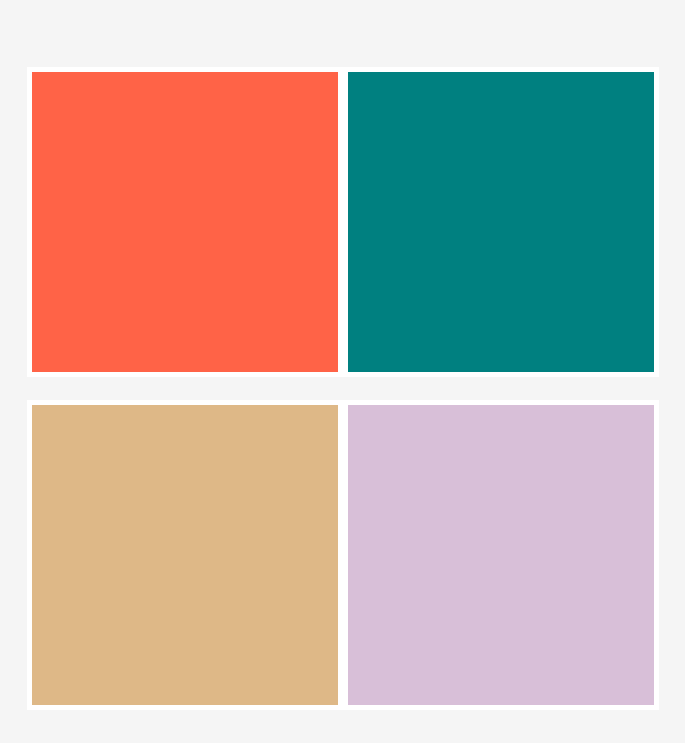
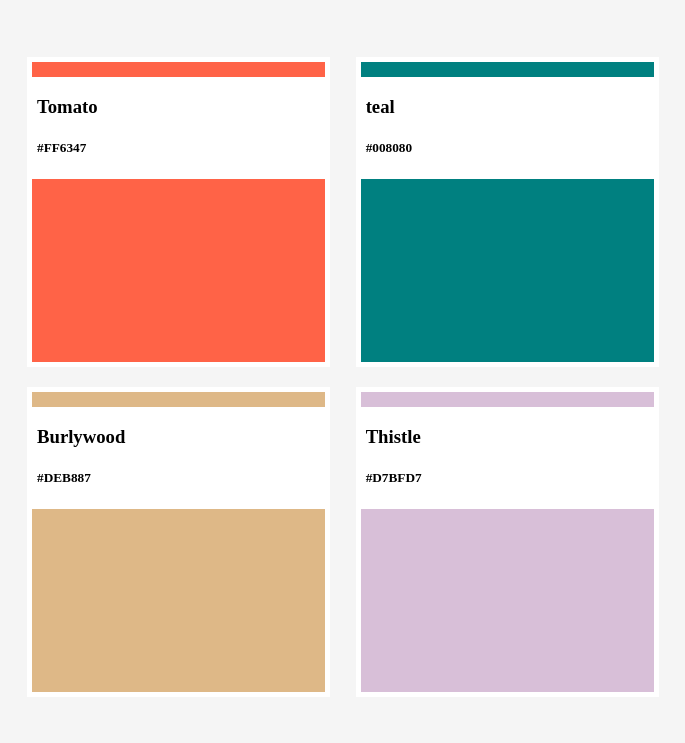
Before and after one commit to SinnNu/Web2, a plain HTML site: page practice all.html in a window 1280 px wide. Shown: the part 69-812 px from the top of the page, without its empty margins (297-982 px from the left). Drawn offline with Linux system fonts and the light colour scheme.

Commit message:
Final practice part 3.12~3.16

```diff
--- a/practice all.css
+++ b/practice all.css
@@ -33,18 +33,19 @@ body {
   align-items: center;
 }
 h1 {
-  margin-bottom: 60px;
+  margin-bottom: 50px;
 }
 section {
   margin: 10px auto;
   width: 50%;
   display: flex;
-  justify-content: space-around;
+  justify-content: space-between;
   flex-wrap: wrap;
 }
 .color {
   position: relative;
-  width: 50%;
+  width: 48%;
+  margin-bottom: 20px;
 }
 .qwer {
   height: 300px;
@@ -62,12 +63,11 @@ section {
 .color:last-child .qwer {
   background-color: thistle;
 }
-
 .wert {
   background-color: white;
   width: 100%;
   position: absolute;
   top: 20px;
+  padding: 0 10px;
   box-sizing: border-box;
-  padding: 0px 10px;
 }
--- a/practice all.html
+++ b/practice all.html
@@ -26,27 +26,31 @@
     <section>
       <article class="color">
         <div class="qwer"></div>
-        <div class="wert"></div>
-        <h3></h3>
-        <h5></h5>
+        <div class="wert">
+          <h3>Tomato</h3>
+          <h5>#FF6347</h5>
+        </div>
       </article>
       <article class="color">
         <div class="qwer"></div>
-        <div class="wert"></div>
-        <h3></h3>
-        <h5></h5>
+        <div class="wert">
+          <h3>teal</h3>
+          <h5>#008080</h5>
+        </div>
       </article>
       <article class="color">
         <div class="qwer"></div>
-        <div class="wert"></div>
-        <h3></h3>
-        <h5></h5>
+        <div class="wert">
+          <h3>Burlywood</h3>
+          <h5>#DEB887</h5>
+        </div>
       </article>
       <article class="color">
         <div class="qwer"></div>
-        <div class="wert"></div>
-        <h3></h3>
-        <h5></h5>
+        <div class="wert">
+          <h3>Thistle</h3>
+          <h5>#D7BFD7</h5>
+        </div>
       </article>
     </section>
   </body>
```
